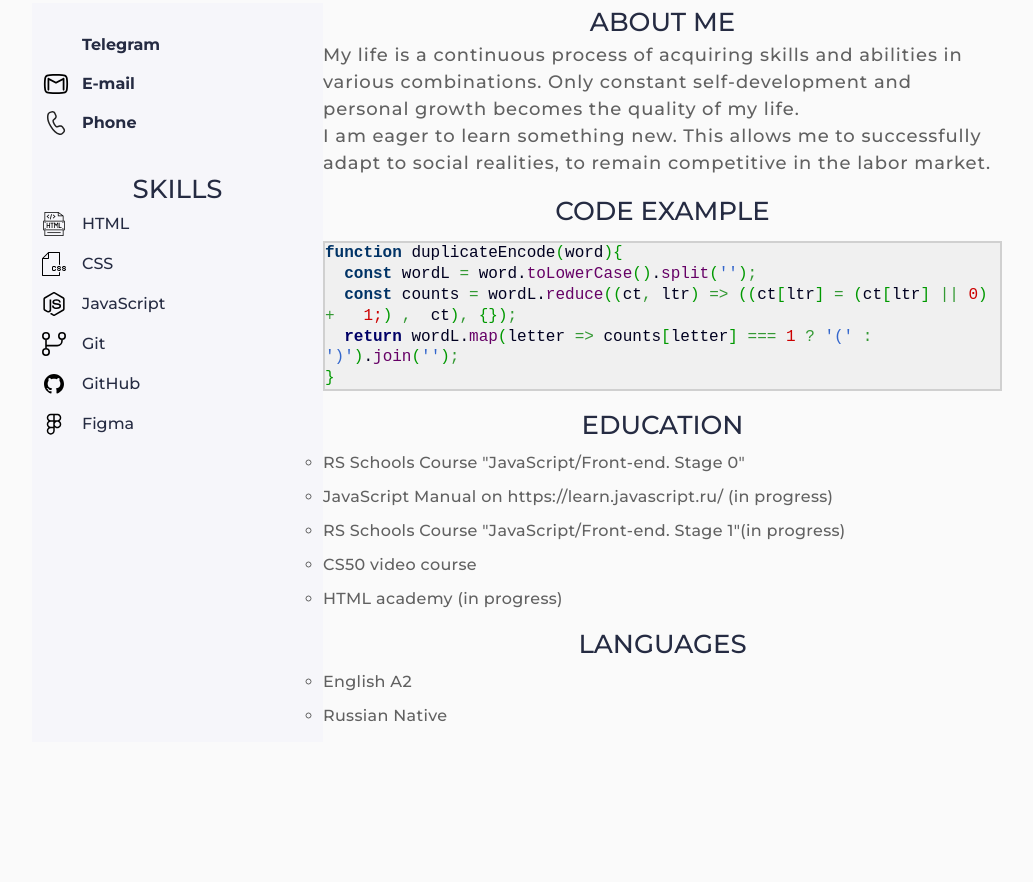
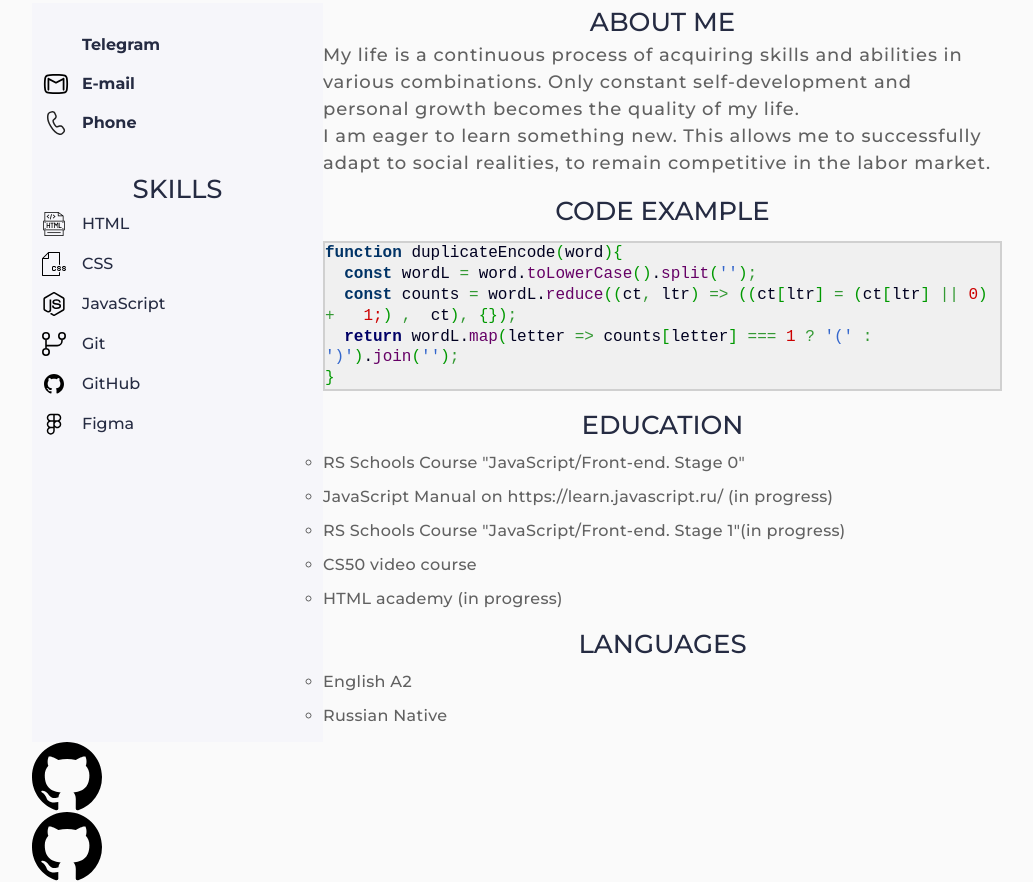
Before and after one commit to alex5667/rsschool-cv, a website: page index.html in a window 1280 px wide. Shown: the part 300-1182 px from the top of the page, without its empty margins (123-1156 px from the left). Before the commit the page ends 1042 px from the top, so only its background shows below. Drawn offline with Linux system fonts and the light colour scheme.

Commit message:
feat: add footer img

```diff
--- a/css/style.css
+++ b/css/style.css
@@ -335,3 +335,15 @@ h1{
     list-style: circle;
     letter-spacing: 0.02em;
 }
+.git__footer{
+    display: flex;
+    align-items: center;
+}
+.git__footer a{
+    display: block;
+    text-decoration: none;
+    background-color: transparent;
+}
+.footer__img{
+    height: 70px;
+}
--- a/index.html
+++ b/index.html
@@ -130,6 +130,19 @@
 
         </div>
         <footer class="footer">
+            <div class="footer__container">
+                <div class="git__footer">
+                    <a href="https://github.com/alex5667" target="_blank">
+                        <img src="./assets/github-svgrepo-com (1).svg" alt="github" class="footer__img">
+                    </a>
+                </div>
+                <div class="git__footer">
+                    <a href="https://rs.school/js/" target="_blank">
+                        <img src="./assets/github-svgrepo-com (1).svg" alt="github" class="footer__img">
+                    </a>
+                </div>
+
+            </div>
 
         </footer>
 
```
Also changed, not shown: assets/github-svgrepo-com (1).svg (added).
